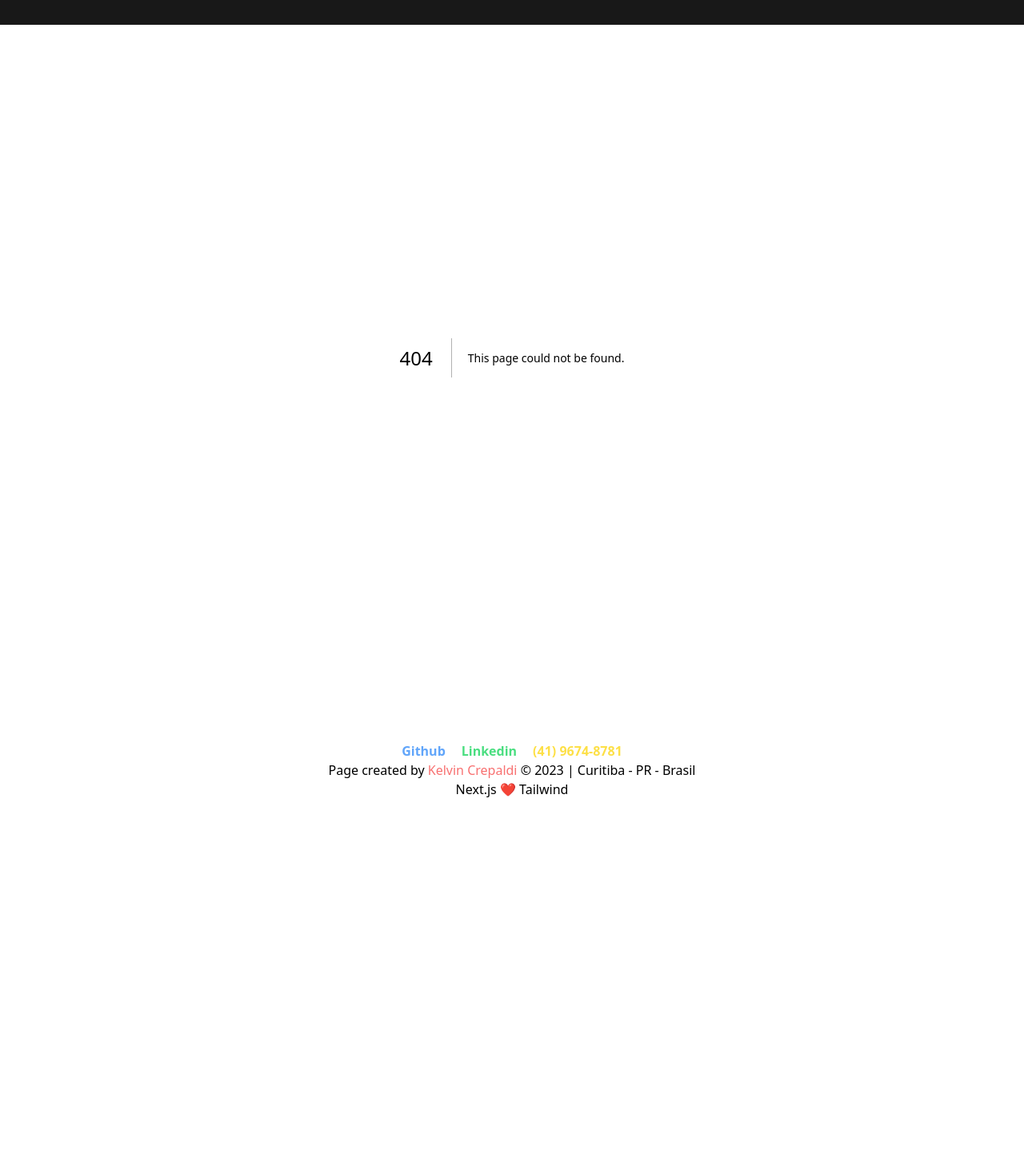
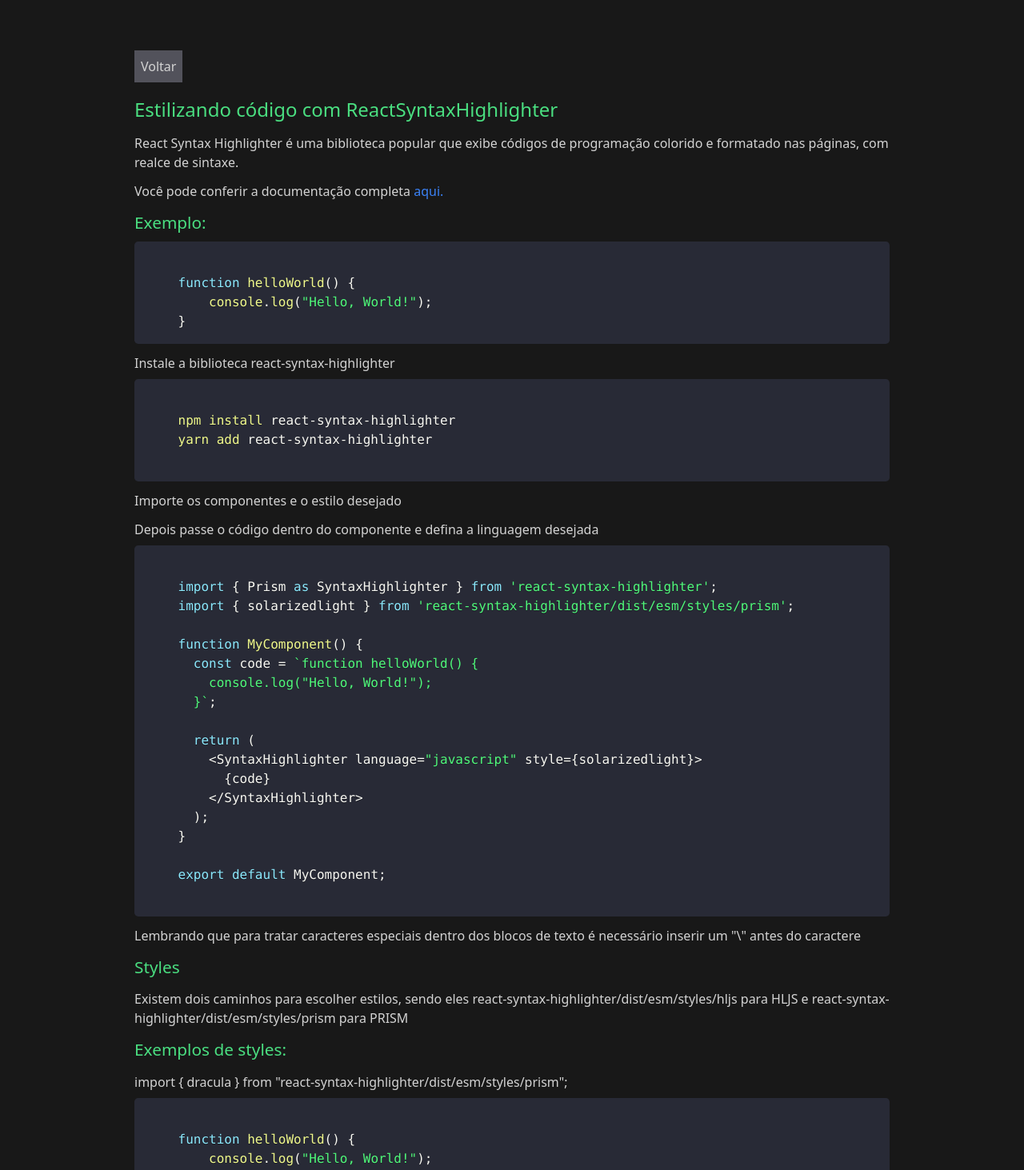
Before and after one commit to KelvinCrepaldi/kelvincrepaldiv2, a Next.js app: page /notes/reactsyntaxhighlighter in a window 1280 px wide. Before the commit this address had no page. Shown: the part 127-1590 px from the top of the page at 80% size. Before the commit the page ends 1146 px from the top, so only its background shows below. Built offline with nearby package versions, Linux system fonts and the light colour scheme.

Commit message:
feat: syntax highlighter

```diff
--- a/package.json
+++ b/package.json
@@ -24,7 +24,11 @@
     "postcss": "8.4.23",
     "react": "18.2.0",
     "react-dom": "18.2.0",
+    "react-syntax-highlighter": "^15.5.0",
     "tailwindcss": "3.3.2",
     "typescript": "5.0.4"
+  },
+  "devDependencies": {
+    "@types/react-syntax-highlighter": "^15.5.7"
   }
 }
--- a/src/pages/notes/cssadvanced.tsx
+++ b/src/pages/notes/cssadvanced.tsx
@@ -1,4 +1,7 @@
 import Link from "next/link";
+import { Prism as SyntaxHighlighter } from "react-syntax-highlighter";
+
+import { dracula } from "react-syntax-highlighter/dist/esm/styles/prism";
 export default function TypescriptExpress() {
   const scrollbarText = `
   ::-webkit-scrollbar {
@@ -23,33 +26,39 @@
 
   const fontsizeText = `
   @media(max-width: 1080px){
-    html{ // :root
+    html{
         font-size: 93.75%;
     }
   }
 
   @media(max-width: 720px){
-    html{ // :root
+    html{
         font-size: 87.5%;
     }
+  }
+  `;
+
+  const code = `
+  body{
+    width: 100vw;
   }
   `;
 
   return (
     <div className=" leading-5 ">
       <div className="flex justify-start ">
-        <Link className="p-2 bg-zinc-600" href="/notes">
+        <Link className="p-2 bg-zinc-600 my-4" href="/notes">
           Voltar
         </Link>
       </div>
-      <div className="border-l border-stone-700 pl-2 m-5 space-y-3">
+      <div className="pl-2 m-5 space-y-3">
         <h1 className="text-green-500">text-overflow: ellipsis</h1>
         <p>
           Adiciona (...) na frente do texto se o tamanho do texto passar do
           tamanho máximo do elemento pai.
         </p>
       </div>
-      <div className="border-l border-stone-700 pl-2 m-5 space-y-3">
+      <div className="pl-2 m-5 space-y-3">
         <h1 className="text-green-500">overflow</h1>
         <p>
           Propriedade que especifica o comportamento de elementos que saem do
@@ -72,13 +81,15 @@
           no carrinho.
         </p>
       </div>
-      <div className="border-l border-stone-700 pl-2 m-5 space-y-3">
+      <div className="pl-2 m-5 space-y-3">
         <h1 className="text-green-500">Tamanho de fonte</h1>
         <p>
           Caso você decida mudar o tamanho da fonte de acordo com o tamanho da
           tela, use esse método:
         </p>
-        <pre>{fontsizeText}</pre>
+        <SyntaxHighlighter style={dracula} language="css">
+          {fontsizeText}
+        </SyntaxHighlighter>
         <p>
           Sempre use {`"`}rem{`"`} para definir tamanho de fontes, e assim o
           tamanho vai se ajustar de forma automática de acordo com o font-size
@@ -86,12 +97,14 @@
         </p>
       </div>
 
-      <div className="border-l border-stone-700 pl-2 m-5 space-y-3">
+      <div className="pl-2 m-5 space-y-3">
         <h1 className="text-green-500">Estilização de scrollBar</h1>
         <p>Código css para estilizar as barras de rolagem: </p>
-        <pre>{scrollbarText}</pre>
+        <SyntaxHighlighter style={dracula} language="css">
+          {scrollbarText}
+        </SyntaxHighlighter>
       </div>
-      <div className="border-l border-stone-700 pl-2 m-5 space-y-3">
+      <div className="pl-2 m-5 space-y-3">
         <h1 className="text-green-500">
           O problema em usar as unidades viewport
         </h1>
@@ -115,10 +128,9 @@
           fazendo com que a barra de rolagem horizontal apareça e cortando um
           pedacinho da tela. Algo parecido com isso:
         </p>
-        <pre>
-          body{"{"} width: 100vw;
-          {"}"}
-        </pre>
+        <SyntaxHighlighter style={dracula} language="css">
+          {code}
+        </SyntaxHighlighter>
         <div className="w-60 h-20  bg-slate-800 overflow-auto">
           <div className="w-64 h-5 "></div>
         </div>
--- /dev/null
+++ b/src/pages/notes/reactsyntaxhighlighter.tsx
@@ -0,0 +1,124 @@
+import Link from "next/link";
+import { Prism as SyntaxHighlighter } from "react-syntax-highlighter";
+import {
+  dracula,
+  coldarkCold,
+  okaidia,
+  a11yDark,
+  cb,
+} from "react-syntax-highlighter/dist/esm/styles/prism";
+
+export default function ReactSyntaxHighlighter() {
+  const code = `
+    function helloWorld() {
+        console.log("Hello, World!");
+    }`;
+  return (
+    <>
+      <div className="flex justify-start ">
+        <Link className="p-2 bg-zinc-600 my-4" href="/notes">
+          Voltar
+        </Link>
+      </div>
+      <div className="space-y-3">
+        <h1 className="text-green-400">
+          Estilizando código com ReactSyntaxHighlighter
+        </h1>
+        <p>
+          React Syntax Highlighter é uma biblioteca popular que exibe códigos de
+          programação colorido e formatado nas páginas, com realce de sintaxe.
+        </p>
+        <p>
+          {" "}
+          Você pode conferir a documentação completa{" "}
+          <Link
+            href={
+              "https://github.com/react-syntax-highlighter/react-syntax-highlighter"
+            }
+            className="text-blue-500"
+            target="_blank"
+          >
+            aqui.
+          </Link>
+        </p>
+        <h2 className="text-green-400">Exemplo:</h2>
+        <SyntaxHighlighter language="javascript" style={dracula}>
+          {code}
+        </SyntaxHighlighter>
+        <p>Instale a biblioteca react-syntax-highlighter</p>
+        <SyntaxHighlighter language="bash" style={dracula}>
+          {`
+    npm install react-syntax-highlighter
+    yarn add react-syntax-highlighter
+        `}
+        </SyntaxHighlighter>
+        <p>Importe os componentes e o estilo desejado</p>
+        <p>
+          Depois passe o código dentro do componente e defina a linguagem
+          desejada
+        </p>
+        <SyntaxHighlighter language="javascript" style={dracula}>
+          {`
+    import { Prism as SyntaxHighlighter } from 'react-syntax-highlighter';
+    import { solarizedlight } from 'react-syntax-highlighter/dist/esm/styles/prism';
+
+    function MyComponent() {
+      const code = \`function helloWorld() {
+        console.log("Hello, World!");
+      }\`;
+
+      return (
+        <SyntaxHighlighter language="javascript" style={solarizedlight}>
+          {code}
+        </SyntaxHighlighter>
+      );
+    }
+
+    export default MyComponent;
+    `}
+        </SyntaxHighlighter>
+        <p>
+          Lembrando que para tratar caracteres especiais dentro dos blocos de
+          texto é necessário inserir um {`"`}
+          {"\\"}
+          {`"`} antes do caractere
+        </p>
+
+        <h2 className="text-green-400">Styles</h2>
+        <p>
+          Existem dois caminhos para escolher estilos, sendo eles
+          react-syntax-highlighter/dist/esm/styles/hljs para HLJS e
+          react-syntax-highlighter/dist/esm/styles/prism para PRISM
+        </p>
+        <h2 className="text-green-400">Exemplos de styles:</h2>
+        <p>{`import { dracula } from "react-syntax-highlighter/dist/esm/styles/prism";`}</p>
+        <SyntaxHighlighter language="javascript" style={dracula}>
+          {code}
+        </SyntaxHighlighter>
+        <p>{`import { coldarkCold } from "react-syntax-highlighter/dist/esm/styles/prism";`}</p>
+        <SyntaxHighlighter language="javascript" style={coldarkCold}>
+          {code}
+        </SyntaxHighlighter>
+        <p>{`import { okaidia } from "react-syntax-highlighter/dist/esm/styles/prism";`}</p>
+        <SyntaxHighlighter language="javascript" style={okaidia}>
+          {code}
+        </SyntaxHighlighter>
+        <p>{`import { a11yDark } from "react-syntax-highlighter/dist/esm/styles/prism";`}</p>
+        <SyntaxHighlighter language="javascript" style={a11yDark}>
+          {code}
+        </SyntaxHighlighter>
+        <p>{`import { cb } from "react-syntax-highlighter/dist/esm/styles/prism";`}</p>
+        <SyntaxHighlighter language="javascript" style={cb}>
+          {code}
+        </SyntaxHighlighter>
+        <h2 className="text-green-400">Prop showLineNumbers </h2>
+        <p>mostra os numeros das linhas próximo ao código.</p>
+
+        <p>{` Exemplo: <SyntaxHighlighter language="javascript" style={cb} showLineNumbers> {code} </SyntaxHighlighter>`}</p>
+        <SyntaxHighlighter language="javascript" style={cb} showLineNumbers>
+          {code}
+        </SyntaxHighlighter>
+      </div>
+    </>
+  );
+}
--- a/src/pages/notes/typeorm.tsx
+++ b/src/pages/notes/typeorm.tsx
@@ -1,14 +1,18 @@
 import Link from "next/link";
 export default function Typeorm() {
-  const anotação = `TypeORM + Express + PostgreSQL (basico)
+  const anotação = `
+  Essa página deve ser reescrita em breve...
+  TypeORM + Express + PostgreSQL (basico)
   Como o passo a passo é muito longo esse arquivo é apenas um apoio para iniciar projetos com typeORM.
-  Não é um "tutorial/aula" então é necessario o conhecimento do assunto para entender melhor, e tenha em mente que as informações podem estar ultrapassadas com o tempo o que pode ocasionar alguns bugs.
+  Não é um "tutorial/aula" então é necessario o conhecimento do assunto para entender melhor, e tenha em mente que as informações
+  podem estar ultrapassadas com o tempo o que pode ocasionar alguns bugs.
   Então caso ocorra algum bug, entenda que pode ser esse o motivo e será necessario uma pesquisa aprofundada sobre o problema.
   Tudo aqui está sendo adicionado em um projeto exemplo basico já criado em typescript. > inserir link para levar ao apoio de ts
 
   O uso é em cima do typescript, e algumas configurações são necessarias no arquivo tsconfig.json
 
-      "outDir": "./dist"  < especifica diretorio no qual a compilação do ts sera criada, convertendo para js, não é do typeorm mas eu decidi apontar novamente essa importancia.
+      "outDir": "./dist"  < especifica diretorio no qual a compilação do ts sera criada, convertendo para js, não é do typeorm mas
+      eu decidi apontar novamente essa importancia.
 
       "experimentalDecorators": true /* Enable experimental support for TC39 stage 2 draft decorators. */,
           "emitDecoratorMetadata": true /* Emit design-type metadata for decorated declarations in source files. */,
@@ -34,12 +38,14 @@
       DB=
 
   criar o arquivo data-source.ts (o nome pode mudar em cada projeto) que sera usado pelo typeORM para conectar ao banco de dados.
-  Nesse caso você deve entrar na documentação oficial do typeORM e ver como é feito esse arquivo, a forma que ele é escrito e usado pode mudar:
+  Nesse caso você deve entrar na documentação oficial do typeORM e ver como é feito esse arquivo, a forma que ele é escrito e usado
+  pode mudar:
 
       https://typeorm.io/#:~:text=%23%20Creating%20a%20new%20DataSource
       https://typeorm.io
 
-  Um aviso muito importante nesse arquivo é que a configurações de entities pode mudar, em windows eu tive que importar cada entidade e inserir numa lista, por exemplo:
+  Um aviso muito importante nesse arquivo é que a configurações de entities pode mudar, em windows eu tive que importar cada entidade
+  e inserir numa lista, por exemplo:
       import { Photo } from "./entity/Photo"
 
       const AppDataSource = new DataSource({
@@ -61,7 +67,8 @@
   pois escrever projetos em windows e subir em deploys com linux podem quebrar o app, eu tive alguns problemas com isso
   e foi super dificil encontrar respostas.
 
-  importe o dotenv dentro do arquivo de DataSource para adicionar as informações de conexão do banco, usando o process.env para adicionar as informações:
+  importe o dotenv dentro do arquivo de DataSource para adicionar as informações de conexão do banco, usando o process.env para
+  adicionar as informações:
       import "dotenv/config"
 
       const AppDataSource = new DataSource({
--- a/src/pages/notes/typeormentities.tsx
+++ b/src/pages/notes/typeormentities.tsx
@@ -1,6 +1,7 @@
 import Link from "next/link";
 export default function Typeorm() {
-  const anotação = `------------------------ Estrutura basica de exemplo:--------------------------
+  const anotação = `
+  ------------------------ Estrutura basica de exemplo:--------------------------
 
   import {
     Entity,
@@ -37,9 +38,10 @@
     updateAt: Date;
   }
 
-  --------------------------------Relacionamentos -------------------------------------------
+  --------------------------------Relacionamentos -------------------------------
 
-  Lembrar que ao criar novos relacionamentos é necessario definir como {nullable: true} para não conflitar com dados que já existiam.
+  Lembrar que ao criar novos relacionamentos é necessario definir como
+  {nullable: true} para não conflitar com dados que já existiam.
 
   ========== 1:1
   É necessario relacionar apenas em um lado!
@@ -63,7 +65,9 @@
        properties: Property[];
 
   ========== N:N
-  É necessario criar uma tabela pivo onde será armazenado a junção das duas tabelas:
+  É necessario criar uma tabela pivo onde será armazenado a junção das
+  duas tabelas:
+
   "Property" N:1  "Schedule" 1:N "User"
 
   src/entities/schedule.entity.ts
```
Also changed, not shown: src/data/notes.tsx (+4 -34 lines), 2 other files (tests, documents, lock files or other folders).
